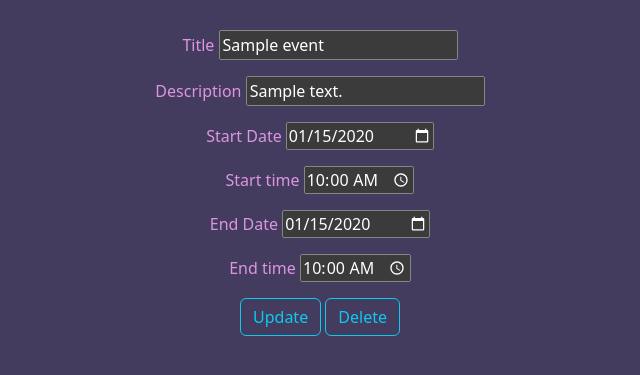
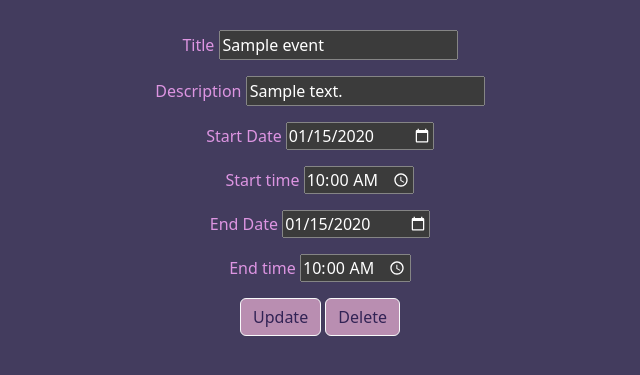
Before and after one commit to mcabio/its-a-date, a Flask app: page /edit-event/1 in a window 1280 px wide. Shown: the top 375 px of the page, without its empty margins (320-960 px from the left). Run offline with Flask 2, Linux system fonts and the light colour scheme; tables that the repository leaves empty hold one stand-in row (values such as "Sample post").

Commit message:
Styled more buttons

```diff
--- a/templates/create-event.html
+++ b/templates/create-event.html
@@ -24,7 +24,7 @@
         End time <input type="time" name="end_time">
     </p>
 
-    <input type="submit">
+    <input type="submit" class="btn btn-outline-dark">
 </form>
 
 
--- a/templates/edit-event.html
+++ b/templates/edit-event.html
@@ -23,8 +23,8 @@
         End time <input type="time" name="end_time" value="{{ end_time }}">
     </p>
 
-    <input type="submit" class="btn btn-outline-info" value="Update">
-    <a type="button" class="btn btn-outline-info" href="/delete-event/{{ event.event_id }}">Delete</a>
+    <input type="submit" class="btn btn-outline-light" value="Update">
+    <a type="button" class="btn btn-outline-light" href="/delete-event/{{ event.event_id }}">Delete</a>
 </form>
 
 {% endblock body %}
```
